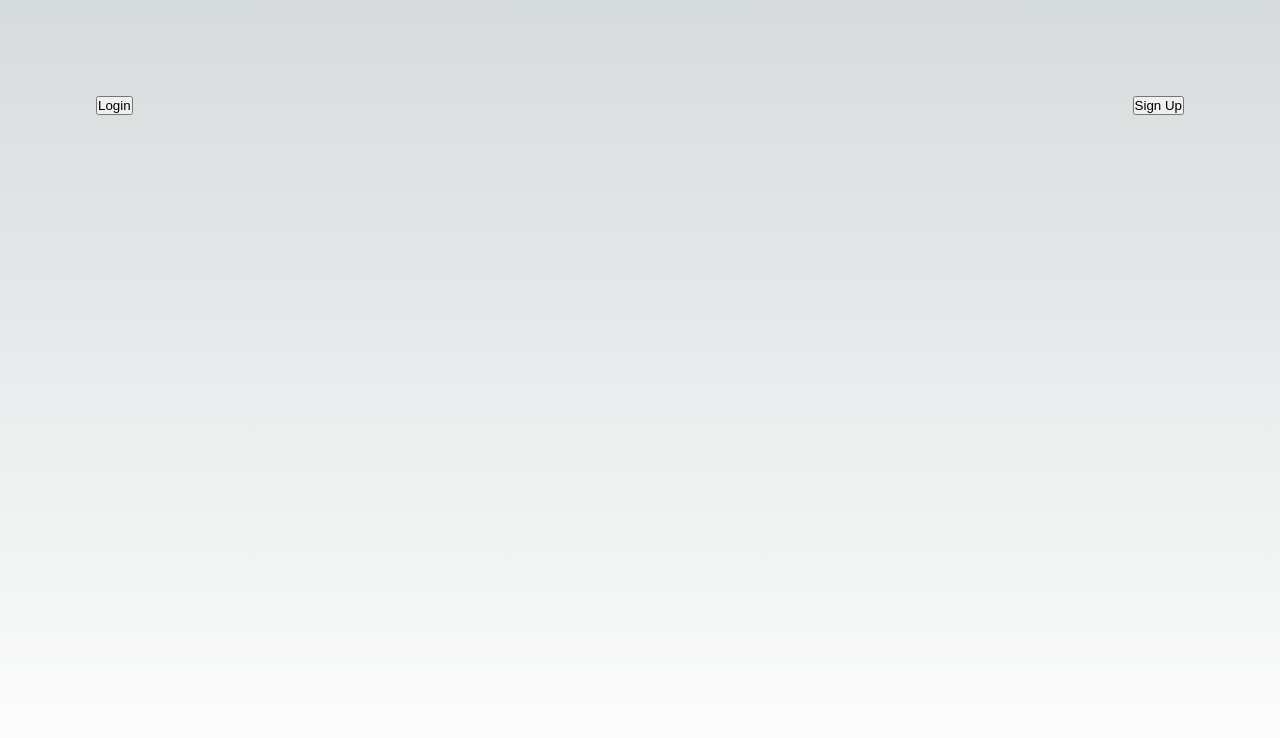
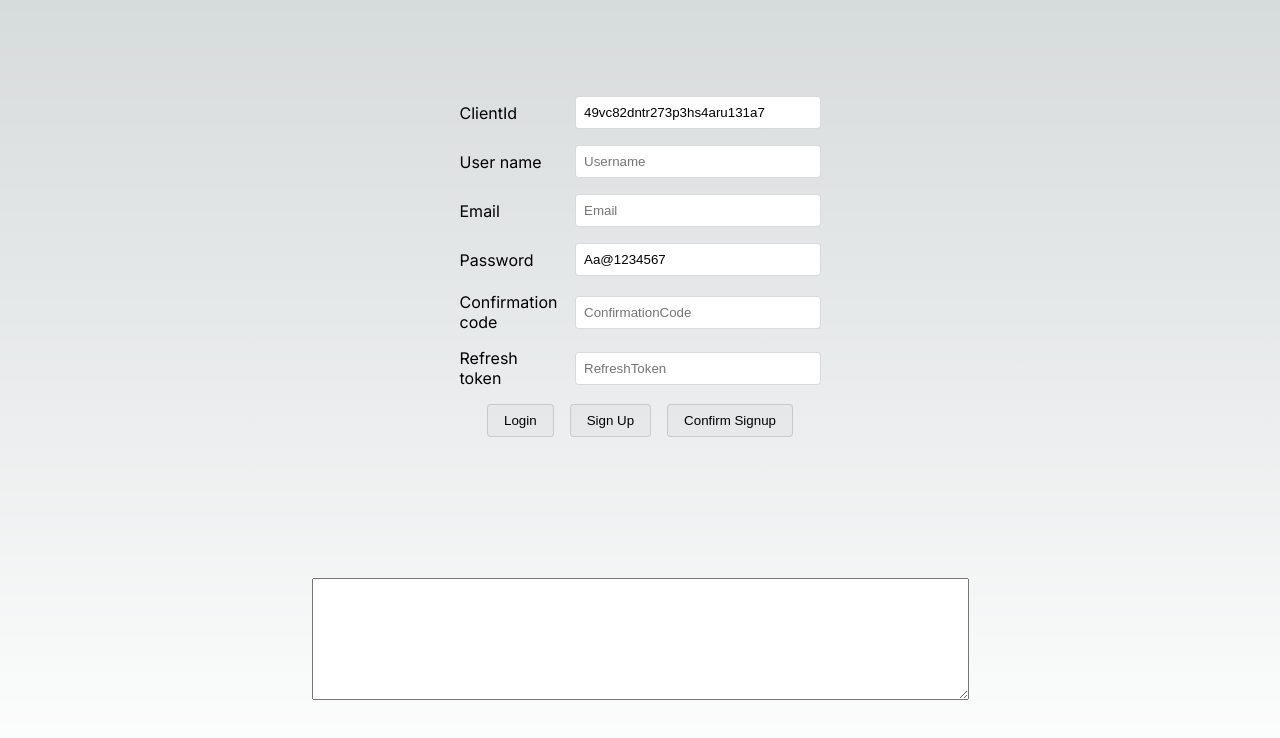
Before and after one commit to newbdez33/aws-sdk-v2-cognito-demo, a Next.js app: page / in a window 1280 px wide. Shown: the top 738 px of the page. Built offline with nearby package versions, Linux system fonts and the light colour scheme.

Commit message:
Local (#1)
* local test

* feat: demo

```diff
--- a/src/app/page.module.css
+++ b/src/app/page.module.css
@@ -228,3 +228,37 @@
     transform: rotate(0deg);
   }
 }
+
+.row {
+  display: flex;
+  justify-content: center;
+  align-items: center;
+  gap: 1rem;
+}
+
+.f {
+  display: flex;
+  flex-direction: column;
+  justify-content: left;
+  align-items: center;
+  gap: 1rem;
+}
+
+.f label {
+  width: 150px;
+}
+
+.f input {
+  width: 100%;
+  padding: 0.5rem;
+  border-radius: 0.25rem;
+  border: 1px solid rgba(var(--card-border-rgb), 0.3);
+}
+
+.f button {
+  padding: 0.5rem 1rem;
+  border-radius: 0.25rem;
+  border: 1px solid rgba(var(--card-border-rgb), 0.3);
+  background: rgba(var(--card-rgb), 0.1);
+  cursor: pointer;
+}
--- a/src/app/page.tsx
+++ b/src/app/page.tsx
@@ -3,22 +3,46 @@ import Image from "next/image";
 import styles from "./page.module.css";
 import AWS from "aws-sdk";
 
-import { useEffect } from "react";
+import { useEffect, useState } from "react";
 import { SignUpRequest } from "aws-sdk/clients/cognitoidentityserviceprovider";
 
 AWS.config.update({
   region: "ap-northeast-1",
 })
 
-const ClientId = "replace with your own client id";
+const changePassword = () => {
+  const payload = {
+    AccessToken: "accessToken",
+    PreviousPassword: "Aa@1234567",
+    ProposedPassword: "Aa@12345678"
+  };
+  var cognito = new AWS.CognitoIdentityServiceProvider();
+  cognito.changePassword(payload, function(err,data) {
+      if (err) {
+          alert("Error: " + err);
+      }
+      else {
+          alert("Success!");
+      }
+  });
+}
 
+export default function Home() {
+  const [clientId, setClientId] = useState("49vc82dntr273p3hs4aru131a7");
+  const [username, setUsername] = useState("");
+  const [password, setPassword] = useState("Aa@1234567");
+  const [email, setEmail] = useState("");
+  const [confirmationCode, setConfirmationCode] = useState("");
+  const [refreshToken, setRefreshToken] = useState("");
+  const [output, setOutput] = useState("");
   const login = () => {
+    setOutput("");
     const payload = {
       AuthFlow: "USER_PASSWORD_AUTH",
-    ClientId: ClientId,
+      ClientId: clientId,
       AuthParameters : {
-        USERNAME: "newbdez33+cognitotest@abc.com",
-        PASSWORD: "1234Aa@1234567"
+          USERNAME: username,
+          PASSWORD: password
       }
     }
     var cognito = new AWS.CognitoIdentityServiceProvider();
@@ -27,25 +51,32 @@ const login = () => {
           alert("Error: " + err);
         }
         else {
-        console.log(data);
-        alert("Success!");
+          setOutput(JSON.stringify(data));
         }
     })
   }
-
   const signUp = () => {
+    setOutput("");
     const signupRequest:SignUpRequest = {
-    ClientId: ClientId,
-    Username: "newbdez33+cognitotest@abc.com",
-    Password: "1234Aa@1234567",
+      ClientId: clientId,
+      Username: username,
+      Password: password,
       UserAttributes: [
         {
-        Name: "gender",
-        Value: "Male"
+          Name: "nickname",
+          Value: `DisplayName-${username}`
         },
         {
-        Name: "nickname",
-        Value: "nick name"
+          Name: "email",
+          Value: email
+        },
+        {
+          Name: "picture",
+          Value: "https://example.com/picture.jpg"
+        },
+        {
+          Name: "locale",
+          Value: "JP"
         }
       ]
     }
@@ -55,21 +86,48 @@ const signUp = () => {
             alert("Error: " + err);
         }
         else {
-          alert("Success!");
+            setOutput(JSON.stringify(data));
         }
     })
-};
-
-export default function Home() {
+  }
+  const confirmSignUp = () => {
+    setOutput("");
+    const payload = {
+      ClientId: clientId,
+      ConfirmationCode: confirmationCode,
+      Username: username
+    }
+    var cognito = new AWS.CognitoIdentityServiceProvider();
+    cognito.confirmSignUp(payload, function(err,data) {
+        if (err) {
+            alert("Error: " + err);
+        }
+        else {
+            setOutput("Success:" + JSON.stringify(data));
+        }
+    });
+  }
   useEffect(() => {
     //login();
     //signUp();
   })
   return (
     <main className={styles.main}>
-      <div className={styles.description}>
+      <div className={styles.f}>
+        <div className={styles.row}><label htmlFor="clientId">ClientId</label><input type="text" placeholder="ClientId" id="clientId" value={clientId} onChange={(e) => { setClientId(e.target.value)}}/></div>
+        <div className={styles.row}><label >User name</label><input type="text" placeholder="Username"  value={username} onChange={(e) => { setUsername(e.target.value)}}/></div>
+        <div className={styles.row}><label >Email</label><input type="text" placeholder="Email"  value={email} onChange={(e) => { setEmail(e.target.value)}}/></div>
+        <div className={styles.row}><label >Password</label><input type="text" placeholder="Password"  value={password} onChange={(e) => { setPassword(e.target.value)}}/></div>
+        <div className={styles.row}><label >Confirmation code</label><input type="text" placeholder="ConfirmationCode"  value={confirmationCode} onChange={(e) => { setConfirmationCode(e.target.value)}}/></div>
+        <div className={styles.row}><label >Refresh token</label><input type="text" placeholder="RefreshToken"  value={refreshToken} onChange={(e) => { setRefreshToken(e.target.value)}}/></div>
+        <div className={styles.row}>
           <button onClick={login}>Login</button>
           <button onClick={signUp}>Sign Up</button>
+          <button onClick={confirmSignUp}>Confirm Signup</button>
+        </div>
+      </div>
+      <div>
+        <textarea rows={8} cols={80}>{output}</textarea>
       </div>
     </main>
   );
```
Lines whose indentation alone changed are shown as unchanged.
